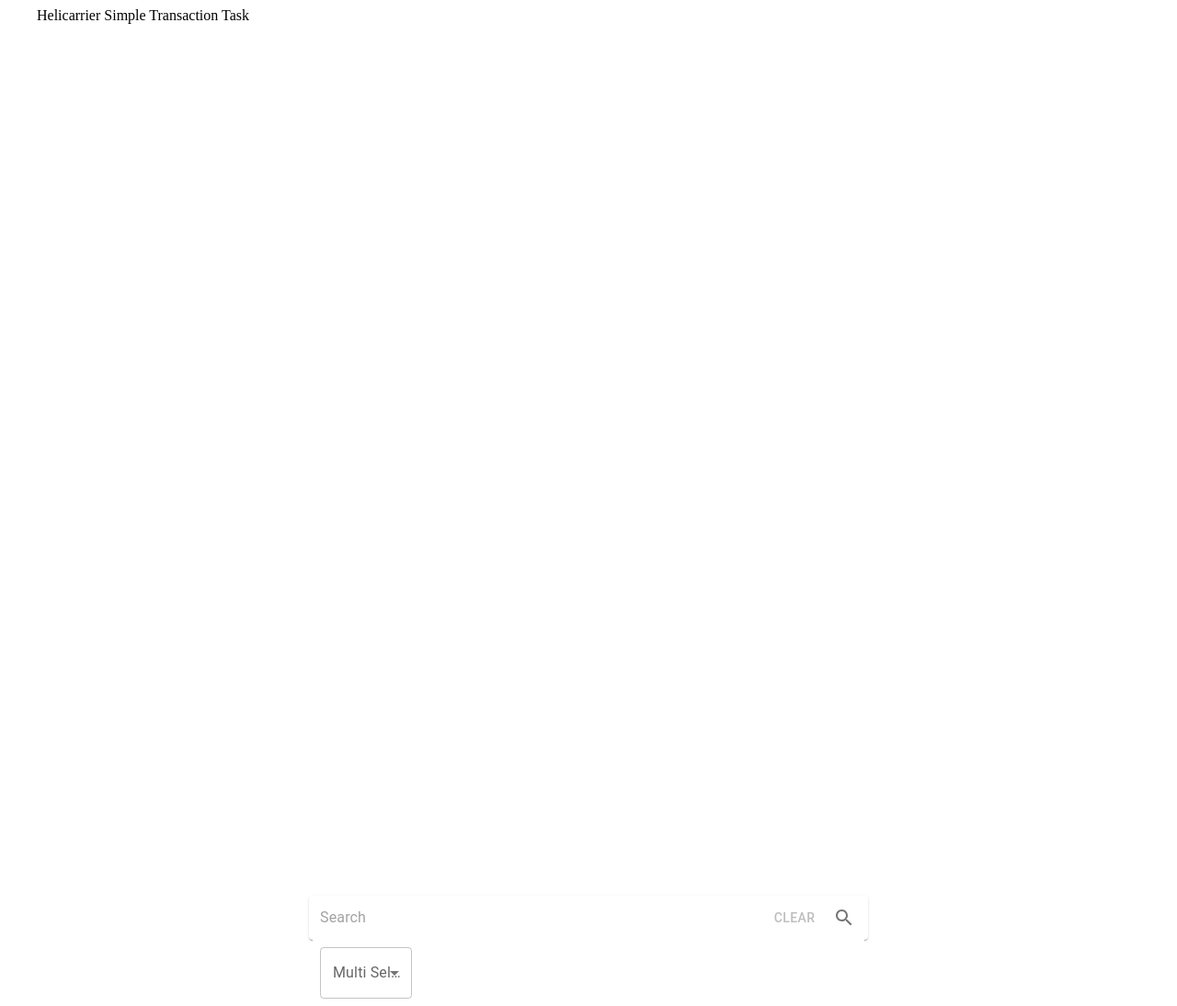
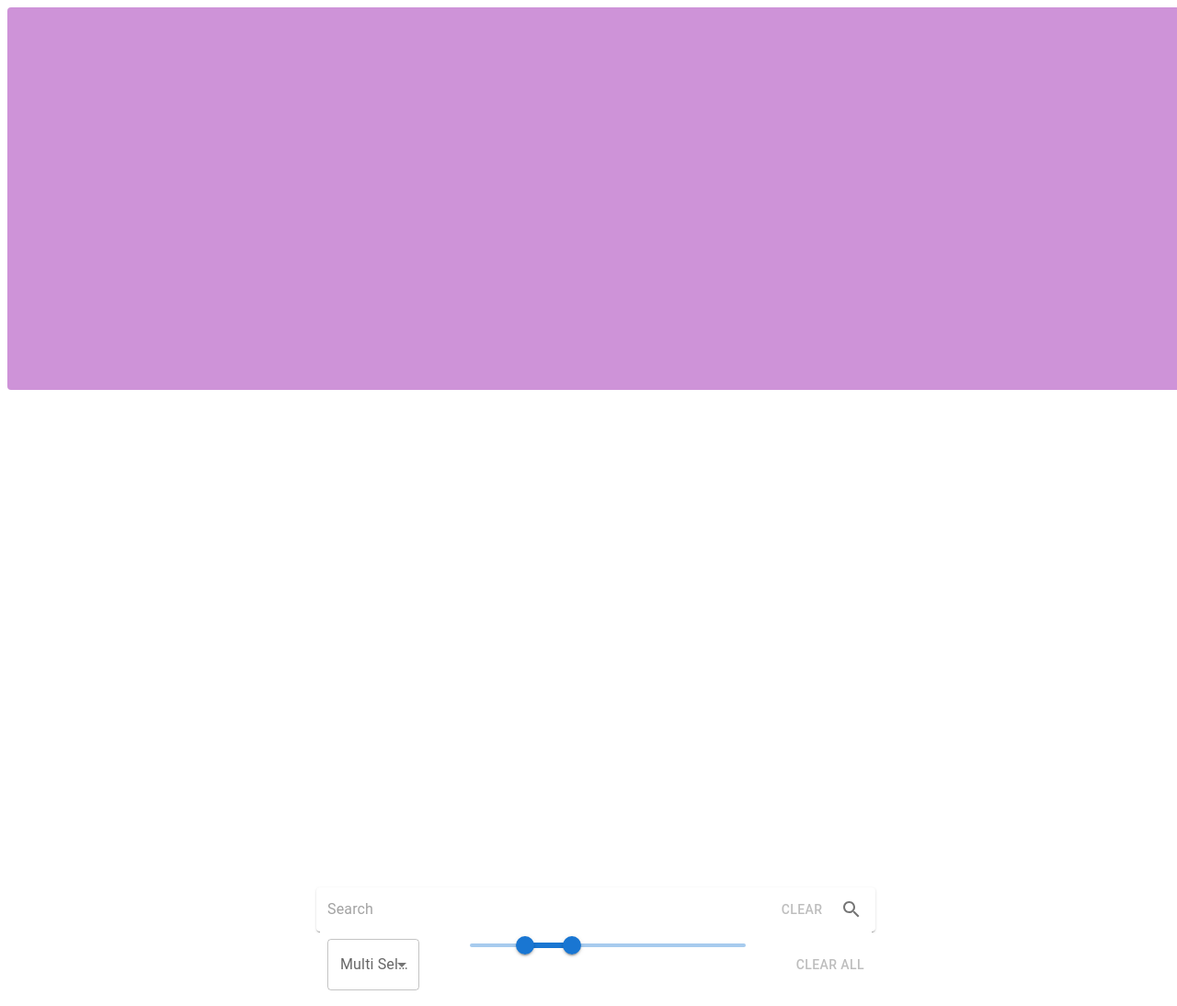
Before and after one commit to siccoo/helicarrier-fe-task, a React (Create React App) app: page / in a window 1280 px wide. Shown: the whole page at 92% size. Built offline with nearby package versions, Linux system fonts and the light colour scheme.

Commit message:
updates on DropDownWrapper & Filters component

```diff
--- a/src/App.tsx
+++ b/src/App.tsx
@@ -8,8 +8,8 @@ import { purple } from '@mui/material/colors';
 
 function App() {
   return (
-    <div className="container">
-      Helicarrier Simple Transaction Task
+    <div>
+      {/* Helicarrier Simple Transaction Task */}
       <Box
         sx={{
           display: 'flex',
@@ -18,15 +18,15 @@ function App() {
           justifyContent: 'center',
           p: 1,
           m: 1,
-          bgColor: purple[500],
+          backgroundColor: purple[200],
           borderRadius: 1,
-          width: '70%',
+          width: '100%',
           height: '400px',
           margin: 'auto'
         }}
       >
-        {/* Helicarrier Simple Transaction Task */}
-        <SearchBar />
+        Helicarrier Simple Transaction Task
+        <SearchBar  />
         <Filters />
       </Box>
 
--- a/src/containers/Filters.tsx
+++ b/src/containers/Filters.tsx
@@ -1,6 +1,7 @@
 import Box, { BoxProps } from '@mui/material/Box';
 import Button from '@mui/material/Button';
 import MultiSelectChip from '../components/MultiSelect';
+import { RangeSlider } from '../components/RangeSlider';
 
 export const Filters = () => {
 return(
@@ -15,7 +16,8 @@ return(
     }}
     >
         <MultiSelectChip />
-        <Button disabled></Button>
+        <RangeSlider />
+        <Button disabled>Clear All</Button>
 
     </Box>
 )
```
Also changed, not shown: src/components/DropdownWrapper.tsx (added, +30 -0 lines).
